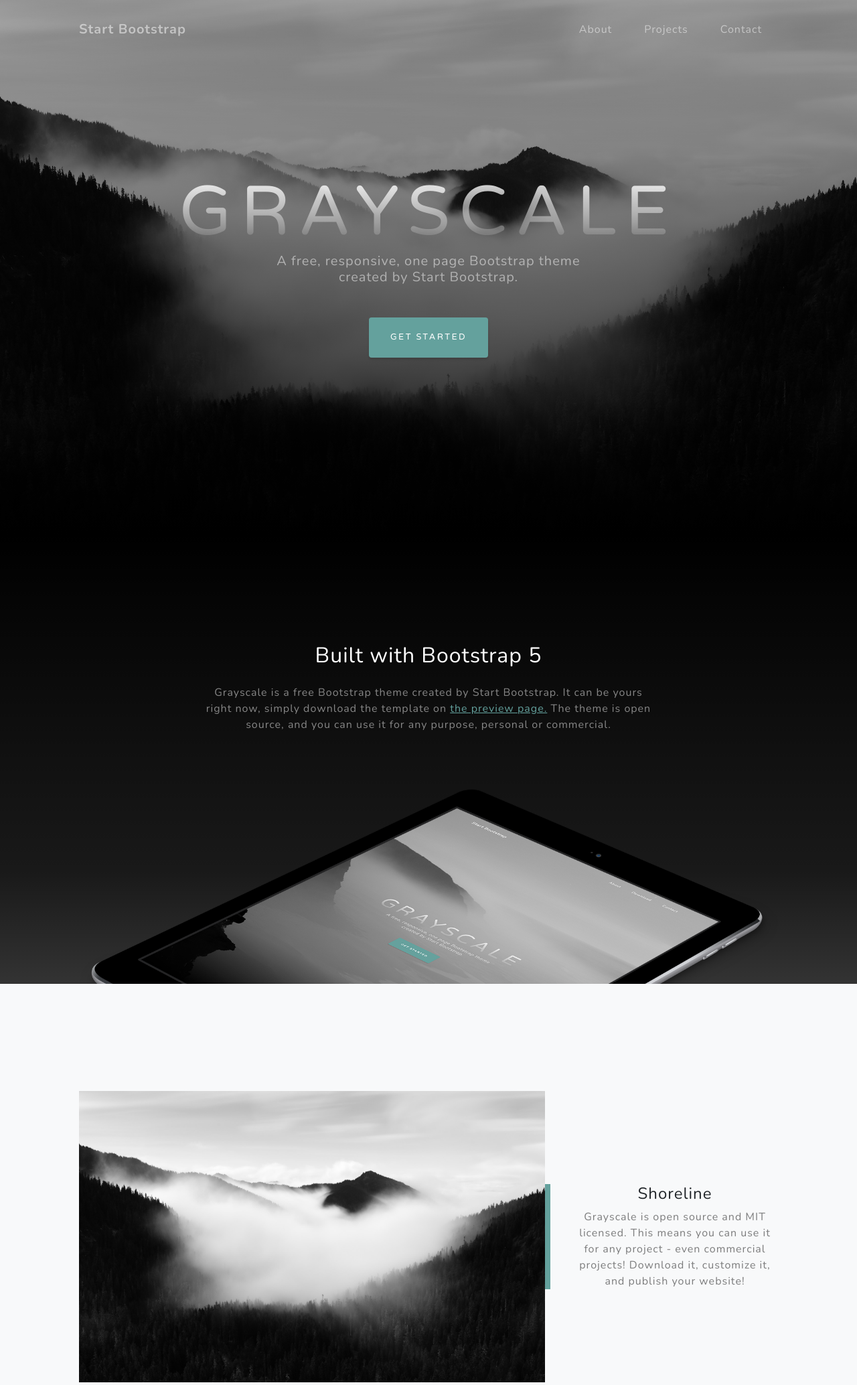
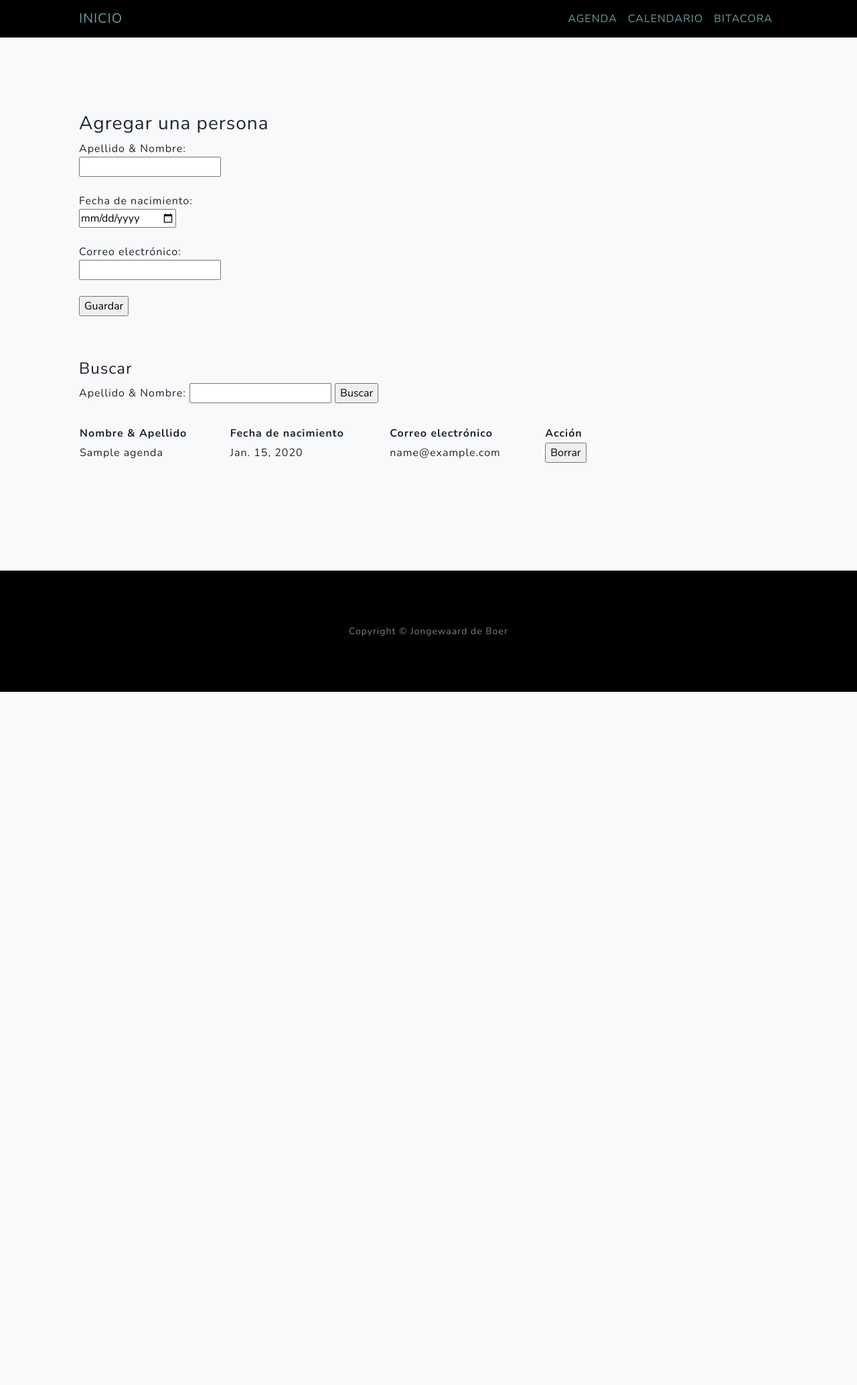
Before and after one commit to Jongewaard/Entrega1Jongewaard, a Django app: page /agenda/ in a window 1280 px wide. Shown: the top 2068 px of the page at 67% size. After the commit the page ends 1033 px from the top, so only its background shows below. Run offline with Django 4.2, Linux system fonts and the light colour scheme; tables that the repository leaves empty hold one stand-in row (values such as "Sample post"); some libraries are stand-ins or nearby versions.

Commit message:
se agregan agenda y calendario ya terminados, falta bitacora

```diff
--- /dev/null
+++ b/SRC/agenda/templates/agenda/agenda.html
@@ -0,0 +1,54 @@
+{% extends 'agenda/base.html'%}
+
+{% block contenido_agenda%}
+
+
+
+<nav class="navbar navbar-light bg-light">
+    <form action="/agenda/">
+        <h3> Agregar una persona </h3>
+        <label for="apellido_nombre">Apellido & Nombre:</label><br>
+        <input type="text" id="apellido_nombre" name="apellido_nombre" required><br><br>
+        <label for="fec_nac">Fecha de nacimiento: </label><br>
+        <input type="date" id="fec_nac" name="fec_nac"  required><br><br>
+        <label for="e_mail">Correo electrónico:</label><br>
+        <input type="email" id="e_mail" name="e_mail" required><br><br>
+        <input type="hidden" name = "guardando" value=True >
+        <input type="submit" value="Guardar">
+    </form>
+</nav>
+<br>
+<br>
+
+
+<nav class="navbar navbar-light bg-light">
+    <form action="/agenda/">
+        <h4> Buscar </h4>
+        <label for="apellido_nombre">Apellido & Nombre:</label>
+        <input type="text" id="apellido_nombre" name="apellido_nombre" required>
+        <input type="hidden" name = "buscando" value=True >
+        <input type="submit" value="Buscar">
+    </form>
+</nav>
+<br>
+
+  <table style="width:75%" class="center">
+  <tr>
+      <th>Nombre & Apellido</th>
+      <th>Fecha de nacimiento</th>
+      <th>Correo electrónico</th>
+      <th>Acción</th>
+  </tr>
+  {% for item in tabla_sql %}
+      <tr>
+          <form action="/agenda">
+              <td>{{item.apynombre}}</td><td>{{item.f_nac}}</td><td>{{item.e_mail}}</td>
+              <td>
+                  <input type="hidden" name = "id_borrar" value={{item.id}} >
+                  <input type="submit" value="Borrar">
+              </td>
+          </form>
+      </tr>
+  {% endfor %}
+  </table>
+{% endblock%}
--- a/SRC/agenda/templates/agenda/base.html
+++ b/SRC/agenda/templates/agenda/base.html
@@ -1,52 +1,41 @@
 <!DOCTYPE html>
 <html lang="en">
     <head>
-        {% load static %}
+        {% load static %} <!-- esto es fucking important-->
         <meta charset="utf-8" />
         <meta name="viewport" content="width=device-width, initial-scale=1, shrink-to-fit=no" />
         <meta name="description" content="" />
         <meta name="author" content="" />
-        <title>Grayscale - Start Bootstrap Theme</title>
+        <title>Proyecto final, primera entrega + Jongewaard</title>
         <link rel="icon" type="image/x-icon" href="assets/favicon.ico" />
-        <!-- Font Awesome icons (free version)-->
         <script src="https://use.fontawesome.com/releases/v6.1.0/js/all.js" crossorigin="anonymous"></script>
-        <!-- Google fonts-->
         <link href="https://fonts.googleapis.com/css?family=Varela+Round" rel="stylesheet" />
         <link href="https://fonts.googleapis.com/css?family=Nunito:200,200i,300,300i,400,400i,600,600i,700,700i,800,800i,900,900i" rel="stylesheet" />
-        <!-- Core theme CSS (includes Bootstrap)-->
         <link href="{% static 'agenda/css/styles.css'%}" rel="stylesheet" />
     </head>
     <body id="page-top">
-        <!-- Navigation-->
-        <nav class="navbar navbar-expand-lg navbar-light fixed-top" id="mainNav">
+            <nav class="navbar navbar-expand-lg bg-black text-black-50 text-uppercase fixed-top" >
                 <div class="container px-4 px-lg-5">
-                <a class="navbar-brand" href="#page-top">Start Bootstrap</a>
+                    <a class="navbar-brand" href="{% url 'inicio' %}">Inicio</a>
                     <button class="navbar-toggler navbar-toggler-right" type="button" data-bs-toggle="collapse" data-bs-target="#navbarResponsive" aria-controls="navbarResponsive" aria-expanded="false" aria-label="Toggle navigation">
                         Menu
                         <i class="fas fa-bars"></i>
                     </button>
                     <div class="collapse navbar-collapse" id="navbarResponsive">
                         <ul class="navbar-nav ms-auto">
-                        <li class="nav-item"><a class="nav-link" href="#about">About</a></li>
-                        <li class="nav-item"><a class="nav-link" href="#projects">Projects</a></li>
-                        <li class="nav-item"><a class="nav-link" href="#signup">Contact</a></li>
+                            <li class="nav-item"><a class="nav-link" href="{% url 'agenda' %}">Agenda</a></li><!-- hay que recordar que el tag este va a buscar el NOMBRE-->
+                            <li class="nav-item"><a class="nav-link" href="{% url 'calendario' %}">Calendario</a></li>
+                            <li class="nav-item"><a class="nav-link" href="{% url 'bitacora' %}">Bitacora</a></li>
                         </ul>
                     </div>
                 </div>
             </nav>
         <!-- Masthead-->
-        <header class="masthead">
-            <div class="container px-4 px-lg-5 d-flex h-100 align-items-center justify-content-center">
-                <div class="d-flex justify-content-center">
-                    <div class="text-center">
-                        <h1 class="mx-auto my-0 text-uppercase">Grayscale</h1>
-                        <h2 class="text-white-50 mx-auto mt-2 mb-5">A free, responsive, one page Bootstrap theme created by Start Bootstrap.</h2>
-                        <a class="btn btn-primary" href="#about">Get Started</a>
-                    </div>
-                </div>
-            </div>
-        </header>
-        <!-- About-->
+
+        {% block contenido_inicio%}
+        {% endblock%}
+
+        <!-- About
         <section class="about-section text-center" id="about">
             <div class="container px-4 px-lg-5">
                 <div class="row gx-4 gx-lg-5 justify-content-center">
@@ -61,11 +50,22 @@
                 </div>
                 <img class="img-fluid" src="{% static 'agenda/assets/img/ipad.png'%}" alt="..." />
             </div>
-        </section>
+        </section>-->
         <!-- Projects-->
         <section class="projects-section bg-light" id="projects">
             <div class="container px-4 px-lg-5">
-                <!-- Featured Project Row-->
+
+
+                {% block contenido_agenda%}
+                {% endblock%}
+
+                {% block contenido_calendario%}
+                {% endblock%}
+
+                {% block contenido_bitacora%}
+                {% endblock%}
+
+                <!-- Featured Project Row
                 <div class="row gx-0 mb-4 mb-lg-5 align-items-center">
                     <div class="col-xl-8 col-lg-7"><img class="img-fluid mb-3 mb-lg-0" src="{% static 'agenda/assets/img/bg-masthead.jpg'%}" alt="..." /></div>
                     <div class="col-xl-4 col-lg-5">
@@ -74,8 +74,8 @@
                             <p class="text-black-50 mb-0">Grayscale is open source and MIT licensed. This means you can use it for any project - even commercial projects! Download it, customize it, and publish your website!</p>
                         </div>
                     </div>
-                </div>
-                <!-- Project One Row-->
+                </div>-->
+                <!-- Project One Row
                 <div class="row gx-0 mb-5 mb-lg-0 justify-content-center">
                     <div class="col-lg-6"><img class="img-fluid" src="{% static 'agenda/assets/img/demo-image-01.jpg'%}" alt="..." /></div>
                     <div class="col-lg-6">
@@ -89,8 +89,8 @@
                             </div>
                         </div>
                     </div>
-                </div>
-                <!-- Project Two Row-->
+                </div>-->
+                <!-- Project Two Row
                 <div class="row gx-0 justify-content-center">
                     <div class="col-lg-6"><img class="img-fluid" src="{% static 'agenda/assets/img/demo-image-02.jpg'%}" alt="..." /></div>
                     <div class="col-lg-6 order-lg-first">
@@ -104,35 +104,23 @@
                             </div>
                         </div>
                     </div>
-                </div>
+                </div>-->
             </div>
         </section>
-        <!-- Signup-->
+        <!-- Signup
         <section class="signup-section" id="signup">
             <div class="container px-4 px-lg-5">
                 <div class="row gx-4 gx-lg-5">
                     <div class="col-md-10 col-lg-8 mx-auto text-center">
                         <i class="far fa-paper-plane fa-2x mb-2 text-white"></i>
                         <h2 class="text-white mb-5">Subscribe to receive updates!</h2>
-                        <!-- * * * * * * * * * * * * * * *-->
-                        <!-- * * SB Forms Contact Form * *-->
-                        <!-- * * * * * * * * * * * * * * *-->
-                        <!-- This form is pre-integrated with SB Forms.-->
-                        <!-- To make this form functional, sign up at-->
-                        <!-- https://startbootstrap.com/solution/contact-forms-->
-                        <!-- to get an API token!-->
                         <form class="form-signup" id="contactForm" data-sb-form-api-token="API_TOKEN">
-                            <!-- Email address input-->
                             <div class="row input-group-newsletter">
                                 <div class="col"><input class="form-control" id="emailAddress" type="email" placeholder="Enter email address..." aria-label="Enter email address..." data-sb-validations="required,email" /></div>
                                 <div class="col-auto"><button class="btn btn-primary disabled" id="submitButton" type="submit">Notify Me!</button></div>
                             </div>
                             <div class="invalid-feedback mt-2" data-sb-feedback="emailAddress:required">An email is required.</div>
                             <div class="invalid-feedback mt-2" data-sb-feedback="emailAddress:email">Email is not valid.</div>
-                            <!-- Submit success message-->
-                            <!---->
-                            <!-- This is what your users will see when the form-->
-                            <!-- has successfully submitted-->
                             <div class="d-none" id="submitSuccessMessage">
                                 <div class="text-center mb-3 mt-2 text-white">
                                     <div class="fw-bolder">Form submission successful!</div>
@@ -141,17 +129,13 @@
                                     <a href="https://startbootstrap.com/solution/contact-forms">https://startbootstrap.com/solution/contact-forms</a>
                                 </div>
                             </div>
-                            <!-- Submit error message-->
-                            <!---->
-                            <!-- This is what your users will see when there is-->
-                            <!-- an error submitting the form-->
                             <div class="d-none" id="submitErrorMessage"><div class="text-center text-danger mb-3 mt-2">Error sending message!</div></div>
                         </form>
                     </div>
                 </div>
             </div>
-        </section>
-        <!-- Contact-->
+        </section>-->
+        <!-- Contact
         <section class="contact-section bg-black">
             <div class="container px-4 px-lg-5">
                 <div class="row gx-4 gx-lg-5">
@@ -192,17 +176,12 @@
                     <a class="mx-2" href="#!"><i class="fab fa-github"></i></a>
                 </div>
             </div>
-        </section>
+        </section>-->
         <!-- Footer-->
-        <footer class="footer bg-black small text-center text-white-50"><div class="container px-4 px-lg-5">Copyright &copy; Your Website 2022</div></footer>
-        <!-- Bootstrap core JS-->
+        <footer class="footer bg-black small text-center text-white-50"><div class="container px-4 px-lg-5">Copyright &copy; Jongewaard de Boer</div></footer>
+
         <script src="https://cdn.jsdelivr.net/npm/bootstrap@5.1.3/dist/js/bootstrap.bundle.min.js"></script>
-        <!-- Core theme JS-->
         <script src="{% static 'agenda/js/scripts.js'%}"></script>
-        <!-- * * * * * * * * * * * * * * * * * * * * * * * * * * * * * * * * * * * * * * * *-->
-        <!-- * *                               SB Forms JS                               * *-->
-        <!-- * * Activate your form at https://startbootstrap.com/solution/contact-forms * *-->
-        <!-- * * * * * * * * * * * * * * * * * * * * * * * * * * * * * * * * * * * * * * * *-->
-        <script src="https://cdn.startbootstrap.com/sb-forms-latest.js"></script>
+        <!--<script src="https://cdn.startbootstrap.com/sb-forms-latest.js"></script>-->
     </body>
 </html>
--- /dev/null
+++ b/SRC/agenda/templates/agenda/bitacora.html
@@ -0,0 +1,6 @@
+{% extends 'agenda/base.html'%}
+
+
+{% block contenido_bitacora%}
+hola, soy la bitacora
+{% endblock%}
--- a/SRC/agenda/templates/agenda/index.html
+++ b/SRC/agenda/templates/agenda/index.html
@@ -1 +1,17 @@
 {% extends 'agenda/base.html'%}
+
+{% block contenido_inicio%}
+
+<header class="masthead">
+    <div class="container px-4 px-lg-5 d-flex h-100 align-items-center justify-content-center">
+        <div class="d-flex justify-content-center">
+            <div class="text-center">
+                <!--<h1 class="mx-auto my-0 text-uppercase">Grayscale</h1> -->
+                <h1 class="mx-auto my-0 text-uppercase">Proyecto final, primera entrega + Jongewaard</h1>
+                <!--<h2 class="text-white-50 mx-auto mt-2 mb-5">A free, responsive, one page Bootstrap theme created by Start Bootstrap.</h2>
+                <a class="btn btn-primary" href="#about">Get Started</a>-->
+            </div>
+        </div>
+    </div>
+</header>
+{% endblock%}
--- a/SRC/agenda/urls.py
+++ b/SRC/agenda/urls.py
@@ -2,5 +2,8 @@ from django.urls import path
 from agenda.views import *
 
 urlpatterns = [
-    path("", index),
+    path("", view_index, name="inicio"),
+    path("agenda/", view_agenda, name="agenda"),
+    path("calendario/", view_calendario, name="calendario"),
+    path("bitacora/", view_bitacora, name="bitacora"),
 ]
--- a/SRC/agenda/views.py
+++ b/SRC/agenda/views.py
@@ -1,6 +1,71 @@
 from django.shortcuts import render
+from agenda.models import *
 
 # Create your views here.
-def index(request):
+def view_index(request):
 
     return render(request, "agenda/index.html")
+
+def view_agenda(request):
+    consulta_agenda = agenda.objects.all()
+
+    if "guardando" in request.GET:
+        existe = False
+
+        if not existe:
+            persona = agenda(
+                apynombre = request.GET.get('apellido_nombre'),
+                f_nac=request.GET.get('fec_nac'),
+                e_mail=request.GET.get('e_mail'),
+                )
+            persona.save()
+        else:
+            print(f"existe la persona")
+        pass
+    if 'id_borrar' in request.GET:
+        agenda.objects.filter(id=int(request.GET['id_borrar'])).delete()
+        pass
+    if 'buscando' in request.GET:
+        consulta_agenda = agenda.objects.filter(apynombre__icontains = request.GET.get('apellido_nombre'))
+        pass
+
+    contexto = {"tabla_sql":consulta_agenda}
+    return render(request, "agenda/agenda.html", contexto)
+
+
+def view_calendario(request):
+    '''
+    nombre_evento = models.CharField(max_length=100, default="evento")
+    f_evento = models.DateTimeField(default=datetime.datetime.now())
+    f_aviso_evento = models.DateTimeField(default=datetime.datetime.now())
+    '''
+
+    consulta_calendario = calendario.objects.all()
+
+    if "guardando" in request.GET:
+        existe = False
+
+        if not existe:
+            _evento = calendario(
+                nombre_evento = request.GET.get('nombre_evento'),
+                f_evento=request.GET.get('f_evento'),
+                f_aviso_evento=request.GET.get('f_aviso'),
+                )
+            _evento.save()
+        else:
+            print(f"existe el evento")
+        pass
+    if 'id_borrar' in request.GET:
+        calendario.objects.filter(id=int(request.GET['id_borrar'])).delete()
+        pass
+    if 'buscando' in request.GET:
+        consulta_calendario = calendario.objects.filter(nombre_evento__icontains = request.GET.get('evento_a_buscar'))
+        pass
+
+    contexto = {"tabla_sql":consulta_calendario}
+    return render(request, "agenda/calendario.html",contexto)
+
+
+def view_bitacora(request):
+
+    return render(request, "agenda/bitacora.html")
--- a/SRC/entrega1jongewaard/urls.py
+++ b/SRC/entrega1jongewaard/urls.py
@@ -18,5 +18,5 @@ from django.urls import path, include
 
 urlpatterns = [
     path('admin/', admin.site.urls),
-    path('agenda/', include('agenda.urls')),
+    path('', include('agenda.urls')),
 ]
```
Also changed, not shown: SRC/agenda/templates/agenda/calendario.html (added, +67 -0 lines), SRC/agenda/models.py (line endings or trailing spaces). Lines whose indentation alone changed are shown as unchanged.
